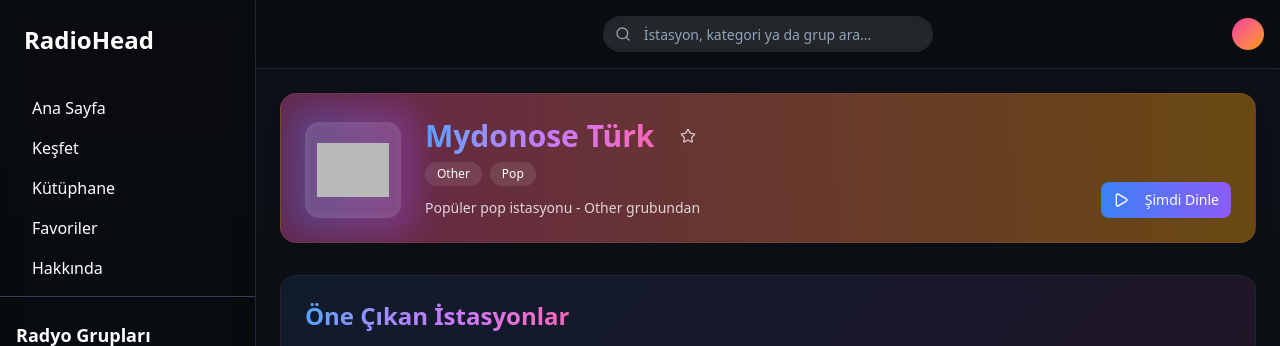
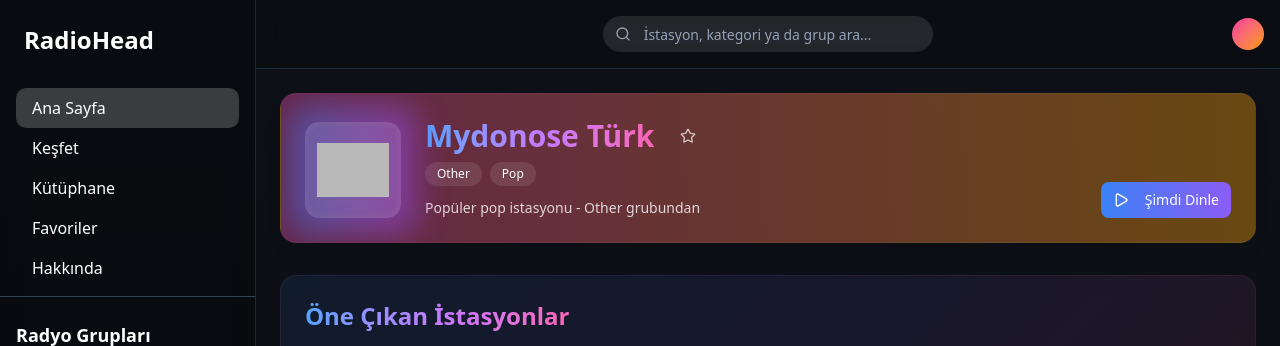
Before and after one commit to gamecholic/radiohead, a Next.js app: page / in a window 1280 px wide. Shown: the top 346 px of the page. Built offline with nearby package versions, Linux system fonts and the light colour scheme; grey boxes are pictures that could not be loaded.

Commit message:
feat: implement cached radio groups and update sidebar to use new data structure

```diff
--- a/app/layout.tsx
+++ b/app/layout.tsx
@@ -6,6 +6,7 @@ import { AudioProvider } from "@/contexts/AudioContext";
 import { FavoritesProvider } from "@/contexts/FavoritesContext";
 import { NowPlayingPanel } from "@/components/layout/now-playing-panel";
 import { DynamicTitleHandler } from "@/components/DynamicTitleHandler";
+import { getCachedRadioGroups } from "@/lib/cachedRadioGroups";
 
 const geistSans = Geist({
   variable: "--font-geist-sans",
@@ -57,11 +58,13 @@ export const viewport: Viewport = {
   viewportFit: "cover", // Enable edge-to-edge display for iOS
 };
 
-export default function RootLayout({
+export default async function RootLayout({
   children,
 }: Readonly<{
   children: React.ReactNode;
 }>) {
+  const radioGroups = await getCachedRadioGroups();
+
   return (
     <html lang="tr">
       <head>
@@ -88,7 +91,7 @@ export default function RootLayout({
           <FavoritesProvider>
             <div className="flex h-full flex-col">
               <div className="flex flex-1 overflow-hidden">
-                <Sidebar />
+                <Sidebar radioGroups={radioGroups} />
 
                 {/* Main Content */}
                 <main className="flex-1 flex flex-col overflow-hidden relative">
--- a/components/layout/index.ts
+++ b/components/layout/index.ts
@@ -1,5 +1,6 @@
 export * from './header';
 export * from './sidebar';
+export * from './sidebar-client';
 export * from './now-playing-panel';
 export * from './mobile-menu';
 export * from './featured-station';
--- a/components/layout/mobile-menu.tsx
+++ b/components/layout/mobile-menu.tsx
@@ -1,6 +1,7 @@
 "use client";
 
 import Link from "next/link";
+import { usePathname } from "next/navigation";
 import { Button } from "@/components/ui/button";
 import { ScrollArea } from "@/components/ui/scroll-area";
 import { getRadioGroupsWithSlugs } from "@/lib/api";
@@ -12,6 +13,7 @@ interface MobileMenuProps {
 }
 
 export function MobileMenu({ isOpen, onClose }: MobileMenuProps) {
+  const pathname = usePathname();
   const [radioGroups, setRadioGroups] = useState<
     { slug: string; groupName: string }[]
   >([]);
@@ -43,6 +45,14 @@ export function MobileMenu({ isOpen, onClose }: MobileMenuProps) {
 
   if (!isOpen) return null;
 
+  const mainNavItems = [
+    { name: "Ana Sayfa", href: "/" },
+    { name: "Keşfet", href: "/browse" },
+    { name: "Kütüphane", href: "/library" },
+    { name: "Favoriler", href: "/favorites" },
+    { name: "Hakkında", href: "/about" },
+  ];
+
   return (
     <div
       className="fixed inset-0 z-52 bg-black/20 glassmorphism md:hidden"
@@ -62,17 +72,15 @@ export function MobileMenu({ isOpen, onClose }: MobileMenuProps) {
             </Button>
           </div>
           <nav className="px-4 py-2 space-y-1">
-            {[
-              { name: "Ana Sayfa", href: "/" },
-              { name: "Keşfet", href: "/browse" },
-              { name: "Kütüphane", href: "/library" },
-              { name: "Favoriler", href: "/favorites" },
-              { name: "Hakkında", href: "/about" },
-            ].map((item) => (
+            {mainNavItems.map((item) => (
               <Link
                 key={item.name}
                 href={item.href}
-                className="block rounded-lg px-4 py-2 text-white hover:bg-white/10 transition-colors"
+                className={`block rounded-lg px-4 py-2 transition-colors ${
+                  pathname === item.href
+                    ? "bg-white/20 text-white"
+                    : "text-white hover:bg-white/10"
+                }`}
                 onClick={onClose}
               >
                 {item.name}
@@ -90,7 +98,11 @@ export function MobileMenu({ isOpen, onClose }: MobileMenuProps) {
                 <Link
                   key={group.slug}
                   href={`/group/${group.slug}`}
-                  className="block rounded-lg px-4 py-2 text-sm text-gray-200 hover:bg-white/10 hover:text-white transition-colors"
+                  className={`block rounded-lg px-4 py-2 text-sm transition-colors ${
+                    pathname === `/group/${group.slug}`
+                      ? "bg-white/20 text-white"
+                      : "text-gray-200 hover:bg-white/10 hover:text-white"
+                  }`}
                   onClick={onClose}
                 >
                   {group.groupName}
--- /dev/null
+++ b/components/layout/sidebar-client.tsx
@@ -0,0 +1,67 @@
+"use client";
+
+import { usePathname } from "next/navigation";
+import Link from "next/link";
+import { ScrollArea } from "@/components/ui/scroll-area";
+import { RadioGroup } from "@/lib/types";
+
+interface SidebarClientProps {
+  radioGroups: RadioGroup[];
+}
+
+export function SidebarClient({ radioGroups }: SidebarClientProps) {
+  const pathname = usePathname();
+
+  const mainNavItems = [
+    { name: "Ana Sayfa", href: "/" },
+    { name: "Keşfet", href: "/browse" },
+    { name: "Kütüphane", href: "/library" },
+    { name: "Favoriler", href: "/favorites" },
+    { name: "Hakkında", href: "/about" },
+  ];
+
+  return (
+    <aside className="hidden w-64 max-h-full flex-col border-r border-gray-800 bg-black/30 backdrop-blur-md md:flex">
+      <div className="p-6">
+        <h1 className="text-2xl font-bold text-white">RadioHead</h1>
+      </div>
+      <nav className="px-4 py-2">
+        {mainNavItems.map((item) => (
+          <Link
+            key={item.name}
+            href={item.href}
+            className={`block rounded-lg px-4 py-2 transition-colors ${
+              pathname === item.href
+                ? "bg-white/20 text-white"
+                : "text-white hover:bg-white/10"
+            }`}
+          >
+            {item.name}
+          </Link>
+        ))}
+      </nav>
+      <div className="min-h-0 flex-1 px-4 py-6 border-t border-gray-700">
+        <h2 className="text-lg font-semibold text-white mb-4">
+          Radyo Grupları
+        </h2>
+        <ScrollArea className="h-full w-full rounded-md">
+          <div className="space-y-1 pr-2">
+            {radioGroups.map((group) => (
+              <Link
+                key={group.slug}
+                href={`/group/${group.slug}`}
+                className={`block rounded-lg px-4 py-2 text-sm transition-colors ${
+                  pathname === `/group/${group.slug}`
+                    ? "bg-white/20 text-white"
+                    : "text-gray-200 hover:bg-white/10 hover:text-white"
+                }`}
+              >
+                {group.groupName}
+              </Link>
+            ))}
+          </div>
+        </ScrollArea>
+      </div>
+    </aside>
+  );
+}
--- a/components/layout/sidebar.tsx
+++ b/components/layout/sidebar.tsx
@@ -1,75 +1,10 @@
-import Link from "next/link";
-import { ScrollArea } from "@/components/ui/scroll-area";
-import { getRadioGroupsWithSlugs } from "@/lib/api";
 import { RadioGroup } from "@/lib/types";
+import { SidebarClient } from "./sidebar-client";
 
-// Manual cache implementation for ISR-like behavior
-let cache: { data: RadioGroup[] | null; timestamp: number } | null = null;
-const CACHE_DURATION = 7 * 24 * 60 * 60 * 1000; // 1 week in milliseconds
-
-async function getCachedRadioGroups() {
-  const now = Date.now();
-
-  // Check if we have valid cached data
-  if (cache && cache.data && now - cache.timestamp < CACHE_DURATION) {
-    return cache.data;
-  }
-
-  // Fetch fresh data
-  const radioGroups = await getRadioGroupsWithSlugs();
-
-  // Update cache
-  cache = {
-    data: radioGroups,
-    timestamp: now,
-  };
-
-  return radioGroups;
+interface SidebarProps {
+  radioGroups: RadioGroup[];
 }
 
-export async function Sidebar() {
-  const radioGroups = await getCachedRadioGroups();
-
-  return (
-    <aside className="hidden w-64 max-h-full flex-col border-r border-gray-800 bg-black/30 backdrop-blur-md md:flex">
-      <div className="p-6">
-        <h1 className="text-2xl font-bold text-white">RadioHead</h1>
-      </div>
-      <nav className="px-4 py-2">
-        {[
-          { name: "Ana Sayfa", href: "/" },
-          { name: "Keşfet", href: "/browse" },
-          { name: "Kütüphane", href: "/library" },
-          { name: "Favoriler", href: "/favorites" },
-          { name: "Hakkında", href: "/about" },
-        ].map((item) => (
-          <Link
-            key={item.name}
-            href={item.href}
-            className="block rounded-lg px-4 py-2 text-white hover:bg-white/10 transition-colors"
-          >
-            {item.name}
-          </Link>
-        ))}
-      </nav>
-      <div className="min-h-0 flex-1 px-4 py-6 border-t border-gray-700">
-        <h2 className="text-lg font-semibold text-white mb-4">
-          Radyo Grupları
-        </h2>
-        <ScrollArea className="h-full w-full rounded-md">
-          <div className="space-y-1 pr-2">
-            {radioGroups.map((group) => (
-              <Link
-                key={group.slug}
-                href={`/group/${group.slug}`}
-                className="block rounded-lg px-4 py-2 text-sm text-gray-200 hover:bg-white/10 hover:text-white transition-colors"
-              >
-                {group.groupName}
-              </Link>
-            ))}
-          </div>
-        </ScrollArea>
-      </div>
-    </aside>
-  );
+export function Sidebar({ radioGroups }: SidebarProps) {
+  return <SidebarClient radioGroups={radioGroups} />;
 }
--- /dev/null
+++ b/lib/cachedRadioGroups.ts
@@ -0,0 +1,26 @@
+import { getRadioGroupsWithSlugs } from "@/lib/api";
+import { RadioGroup } from "@/lib/types";
+
+// Manual cache implementation for ISR-like behavior
+let cache: { data: RadioGroup[] | null; timestamp: number } | null = null;
+const CACHE_DURATION = 7 * 24 * 60 * 60 * 1000; // 1 week in milliseconds
+
+export async function getCachedRadioGroups() {
+  const now = Date.now();
+
+  // Check if we have valid cached data
+  if (cache && cache.data && now - cache.timestamp < CACHE_DURATION) {
+    return cache.data;
+  }
+
+  // Fetch fresh data
+  const radioGroups = await getRadioGroupsWithSlugs();
+
+  // Update cache
+  cache = {
+    data: radioGroups,
+    timestamp: now,
+  };
+
+  return radioGroups;
+}
```
